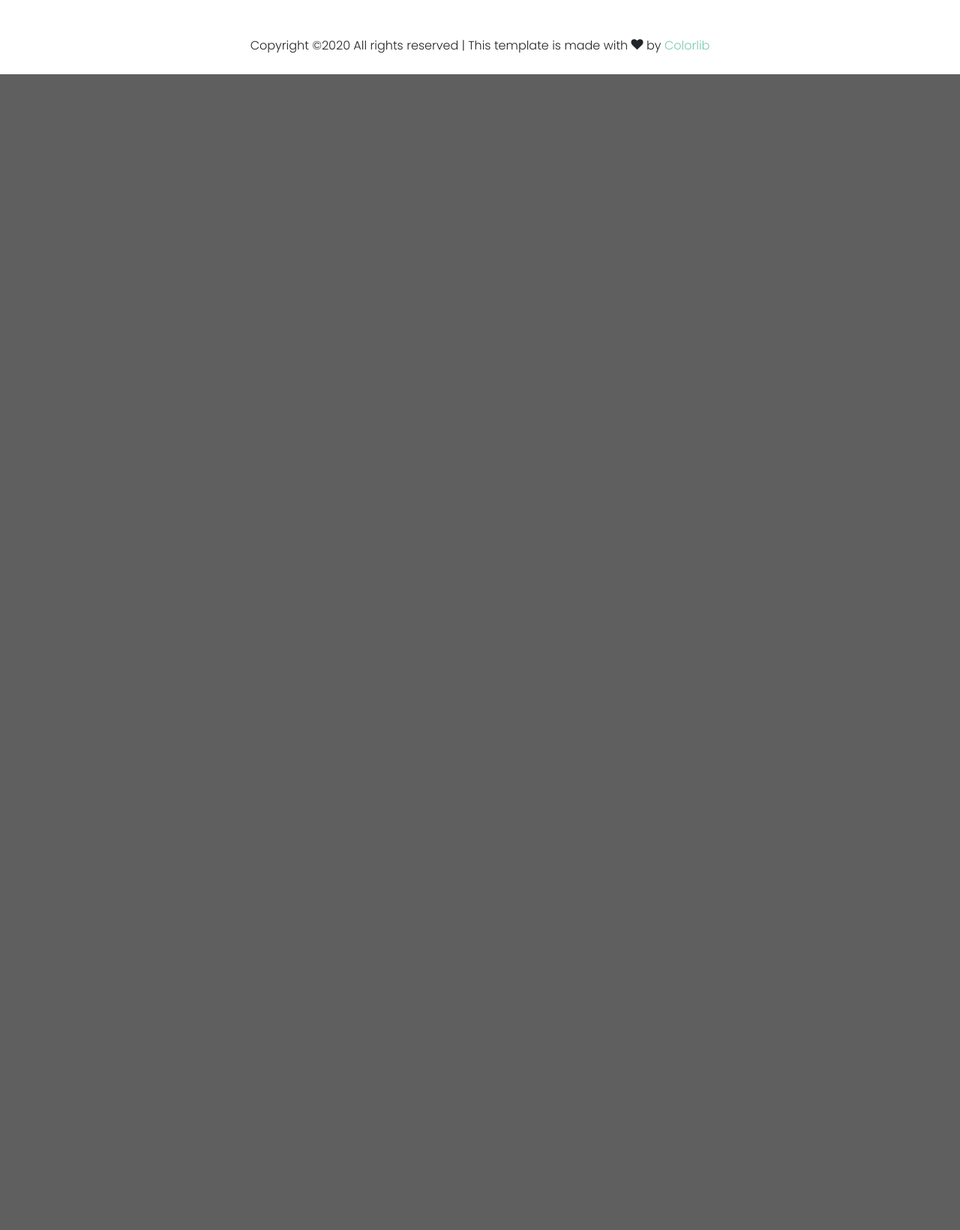
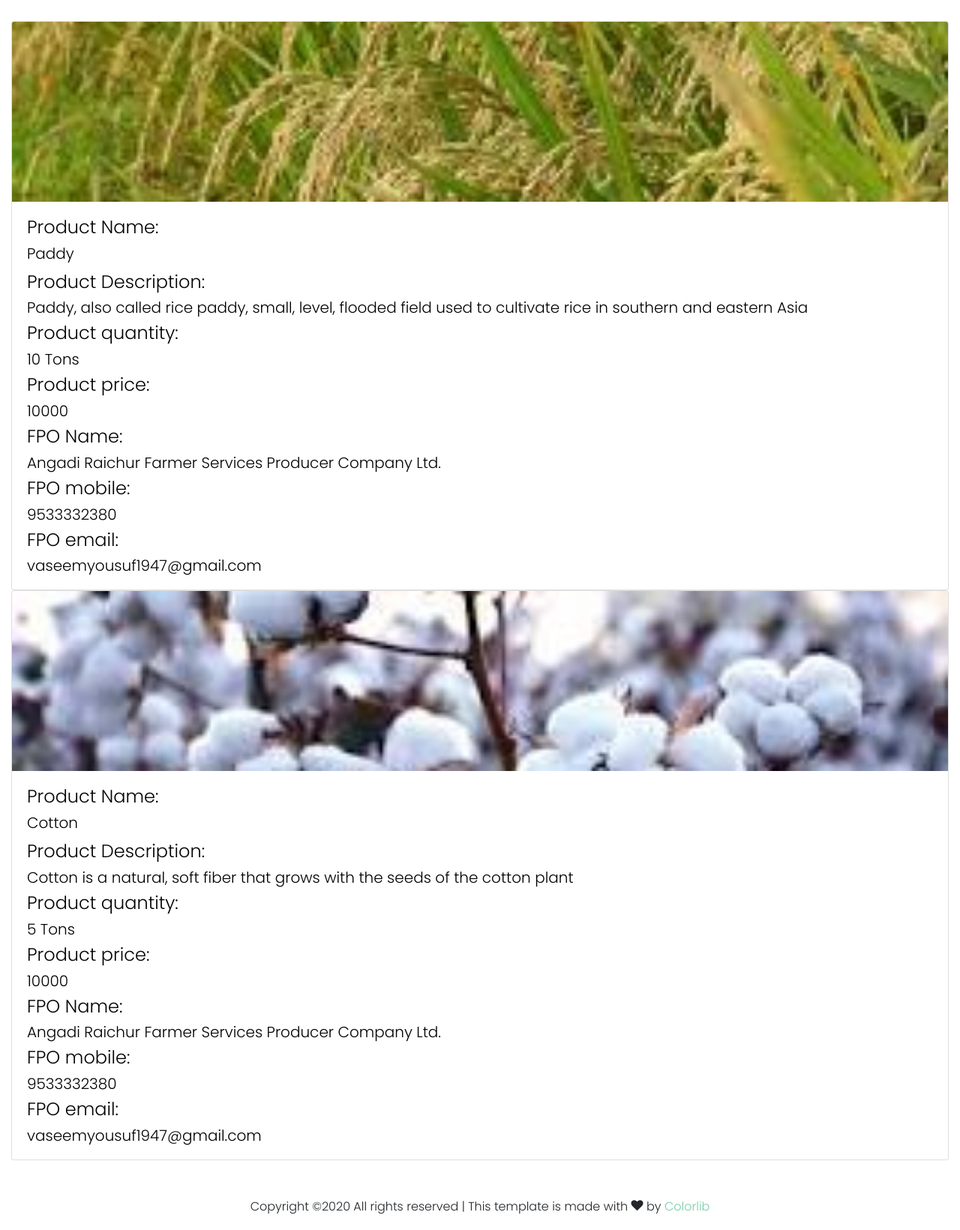
Before and after one commit to IndiaCFG2/team-28, a Django app: page /marketview/ in a window 1280 px wide. Shown: the part 701-2341 px from the top of the page at 75% size. Before the commit the page ends 800 px from the top, so only its background shows below. Run offline with Django 3.2, Linux system fonts and the light colour scheme; data comes from the database, SQL or seed files in the repository; some libraries are stand-ins or nearby versions; some web fonts are replaced.

Commit message:
displaying products

```diff
--- a/Web/Jaljeevika/dashboard/templates/base.html
+++ b/Web/Jaljeevika/dashboard/templates/base.html
@@ -6,6 +6,7 @@
     <meta charset="utf-8">
     <meta name="viewport" content="width=device-width, initial-scale=1, shrink-to-fit=no">
     <title>{%block title%}{%endblock%}</title>
+    {%block head%}{%endblock%}
     <link href="https://fonts.googleapis.com/css?family=Poppins:300,400,500|Gaegu:700" rel="stylesheet">
     <link rel="stylesheet" href="{% static 'css/open-iconic-bootstrap.min.css' %}">
     <link rel="stylesheet" href="{% static 'css/open-iconic-bootstrap.min.css' %}">
@@ -34,7 +35,7 @@
       <div class="collapse navbar-collapse" id="ftco-nav">
         <ul class="navbar-nav ml-auto">
 
-          <li class="nav-item active"><a href="{%url 'about'%}" class="nav-link">Home</a></li>
+          <li class="nav-item "><a href="{%url 'about'%}" class="nav-link">Home</a></li>
           <li class="nav-item "><a href="{%url 'marketview'%}" class="nav-link">Products</a></li>
 
           <li class="nav-item"><a href="{%url 'fpodashboard'%}" class="nav-link">FPO</a></li>
@@ -44,9 +45,10 @@
 
           <li class="nav-item"><a href="{%url 'contact'%}" class="nav-link">Contact Us</a></li>
 
-          <li class="nav-item"><a class="btn btn-primary" href="{%url 'forminput'%}" role="button">Link</a></li>
+
 
         </ul>
+        <a class="btn btn-primary" href="{%url 'forminput'%}" role="button">Add Product</a>
       </div>
     </div>
   </nav>
--- a/Web/Jaljeevika/dashboard/templates/forminput.html
+++ b/Web/Jaljeevika/dashboard/templates/forminput.html
@@ -23,11 +23,13 @@ Forum
 
     </div>
 </div>
-<form method="post" enctype="multipart/form-data">
+<br>
+<div class="container form-control col-lg-6 col-sm-4">
+<form method="post"  enctype="multipart/form-data">
             {% csrf_token %}
             {{ form.as_p }}
             <br>
             <button type="submit">Submit</button>
         </form>
-
+</div>
   {%endblock%}
--- a/Web/Jaljeevika/dashboard/templates/fpodashboard.html
+++ b/Web/Jaljeevika/dashboard/templates/fpodashboard.html
@@ -23,6 +23,8 @@ FPO Page
 
     </div>
 </div>
-
+<br>
+<div class="container">
+</div>
 
   {%endblock%}
--- a/Web/Jaljeevika/dashboard/templates/marketview.html
+++ b/Web/Jaljeevika/dashboard/templates/marketview.html
@@ -5,7 +5,9 @@
 Products page
 
 {%endblock%}
+
 {%block content%}
+
  <div class="block-31" style="position: relative;">
     <div class="owl-carousel loop-block-31 ">
       <div class="block-30 block-30-sm item" style="background-image: url('images/bg_2.jpg');" data-stellar-background-ratio="0.5">
@@ -20,19 +22,38 @@ Products page
 
     </div>
 </div>
+<br>
+<div class="container  col-lg-12 col-sm-4">
 {% for i in products %}
-<div class="card" style="width: 18rem;">
-  <img  src="{{ i.res.url }}" >
-  <object class="card-img-top" data="{{ i.res }}" alt="Card image"></object>
+<div class="card" >
+  <img  class="card-img-top" src="{{ i.res.url }}" alt="Card image">
+
   <div class="card-body">
-    <h5 class="card-title">{{ i.productname }}</h5>
-    <p class="card-text">{{ i.description }}</p>
-    <p class="card-text">{{ i.quantity }}</p>
-    <p class="card-text">{{ i.price }}</p>
-    <p class="card-text">{{ i.fponame }}</p>
+
+    <h4>Product Name:</h4><h5 class="card-title">{{ i.productname }}</h5>
+    <h4>Product Description:</h4><h5 class="card-text">{{ i.description }}</h5>
+    <h4>Product quantity:</h4><h5 class="card-text">{{ i.quantity }}</h5>
+    <h4>Product price:</h4><h5 class="card-text">{{ i.price }}</h5>
+    <h4>FPO Name:</4><h5 class="card-text">{{ i.FPO.fponame }}</h5>
+    <h4>FPO mobile:</h4><h5 class="card-text">{{ i.FPO.phone }}</h5>
+    <h4>FPO email:</h4><h5 class="card-text">{{ i.FPO.email }}</h5>
+
+
+
   </div>
 </div>
 
- {% endfor %}
+{% endfor %}
+</div>
+
 
 {%endblock%}
+<!--{%block head%}
+<style>
+.card-img-top {
+    width: 100%;
+    height: 15rem;
+    object-fit: cover;
+}
+</style>
+{%endblock%}-->
--- a/Web/Jaljeevika/dashboard/urls.py
+++ b/Web/Jaljeevika/dashboard/urls.py
@@ -14,6 +14,8 @@ urlpatterns = [
 	url(r'^gallery/$',views.gallery,name='gallery'),
 	url(r'^contact/$',views.contact,name='contact'),
 
+	url(r'^input/$',views.forminput,name='forminput'),
+
 	url(r'^$',views.about,name='about'),
 
 ]
--- a/Web/Jaljeevika/dashboard/views.py
+++ b/Web/Jaljeevika/dashboard/views.py
@@ -1,5 +1,5 @@
-from django.shortcuts import render
-from .models import fpoproduct
+from django.shortcuts import render,redirect
+from .models import fpoproduct,FPO
 # Create your views here.
 from .forms import (
     ProductForm
@@ -8,14 +8,22 @@ from .forms import (
 
 def marketview(request):
 	products = fpoproduct.objects.all().order_by('-created')
-	#,{'products':products}
-	return render(request,'marketview.html')
+	fpos=[]
+	for i in products:
+		print(i,FPO.objects.filter(fid__exact=i.FPO))
+		print(i.FPO.fponame)
+		fpos.append(FPO.objects.filter(fid__exact=i.FPO))
+	l=len(products)
+	print(products)
+	print(fpos)
+	return render(request,'marketview.html',{'products':products,'fpos':fpos,'len':l})
 
 def home(request):
 	return render(request,'home.html')
 
 def fpodashboard(request):
-	return render(request,'fpodashboard.html')
+	fpos=FPO.objects.all()
+	return render(request,'fpodashboard.html',{'fpos':fpos})
 
 
 def knowledge(request):
@@ -41,11 +49,15 @@ def knowledge(request):
 
 def forminput(request):
 	if request.method == 'POST':
-		form = ProductForm(request.POST)
-
+		form = ProductForm(request.POST,request.FILES)
+		print(form)
+		print('hi')
 		if form.is_valid():
 			form.save()
+			print('bye')
 			return redirect(reverse('about'))
+
+
 	else:
 		form = ProductForm()
 		args = {'form': form}
```
Also changed, not shown: Web/Jaljeevika/dashboard/forms.py (+6 -4 lines), Web/Jaljeevika/Jaljeevika/media/res_folder/cotton.jpg (added), Web/Jaljeevika/Jaljeevika/media/res_folder/paddy.jpg (added), Web/Jaljeevika/db.sqlite3.
